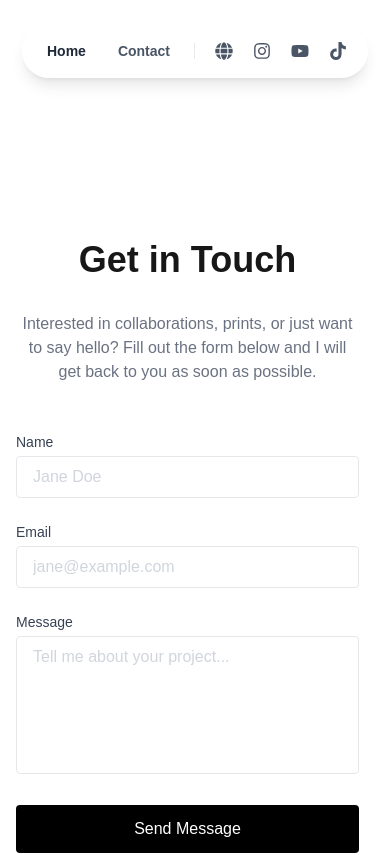
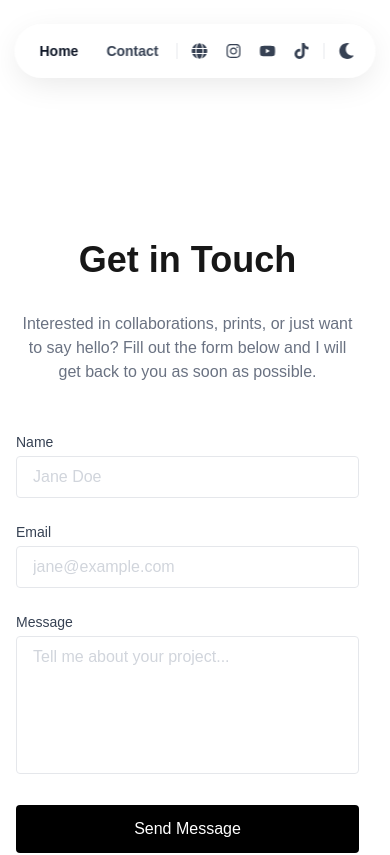
Before and after one commit to sandaruk93/photography-portfolio, a Next.js app: page /contact in a window 390 px wide. Shown: the top 855 px of the page. Built offline with nearby package versions, Linux system fonts and the light colour scheme; no server answers.

Commit message:
feat: Implement theme switcher, SEO enhancements, and mobile nav fixes

```diff
--- a/package.json
+++ b/package.json
@@ -13,6 +13,7 @@
     "@tanstack/react-query": "^5.90.16",
     "cloudinary": "^2.8.0",
     "next": "16.1.1",
+    "next-themes": "^0.4.6",
     "react": "19.2.3",
     "react-dom": "19.2.3",
     "react-icons": "^5.5.0",
--- a/src/app/globals.css
+++ b/src/app/globals.css
@@ -1,4 +1,5 @@
 @import "tailwindcss";
+@variant dark (&:where(.dark, .dark *));
 
 html {
   scrollbar-gutter: stable;
@@ -35,11 +36,9 @@ html {
   --font-mono: var(--font-geist-mono);
 }
 
-@media (prefers-color-scheme: dark) {
-  :root {
-    --background: #0a0a0a;
-    --foreground: #ededed;
-  }
+.dark {
+  --background: #0a0a0a;
+  --foreground: #ededed;
 }
 
 body {
--- a/src/app/providers.tsx
+++ b/src/app/providers.tsx
@@ -2,13 +2,16 @@
 
 import { QueryClient, QueryClientProvider } from '@tanstack/react-query';
 import { useState } from 'react';
+import { ThemeProvider } from 'next-themes';
 
 export default function Providers({ children }: { children: React.ReactNode }) {
     const [queryClient] = useState(() => new QueryClient());
 
     return (
         <QueryClientProvider client={queryClient}>
-            {children}
+            <ThemeProvider attribute="class" defaultTheme="system" enableSystem>
+                {children}
+            </ThemeProvider>
         </QueryClientProvider>
     );
 }
--- a/src/app/sitemap.ts
+++ b/src/app/sitemap.ts
@@ -1,19 +1,19 @@
 import { MetadataRoute } from 'next';
 
 export default function sitemap(): MetadataRoute.Sitemap {
-    const baseUrl = 'https://sandaru.me'; // Assuming this domain based on footer linkage
+    const baseUrl = 'https://photography.sandaru.me';
 
     return [
         {
             url: baseUrl,
             lastModified: new Date(),
-            changeFrequency: 'monthly',
+            changeFrequency: 'weekly',
             priority: 1,
         },
         {
             url: `${baseUrl}/contact`,
             lastModified: new Date(),
-            changeFrequency: 'monthly',
+            changeFrequency: 'weekly',
             priority: 0.8,
         },
     ];
--- a/src/components/Layout/Header.tsx
+++ b/src/components/Layout/Header.tsx
@@ -3,11 +3,18 @@
 import { useState, useEffect } from 'react';
 import Link from 'next/link';
 import { usePathname } from 'next/navigation';
-import { FaInstagram, FaYoutube, FaTiktok, FaGlobe } from "react-icons/fa";
+import { FaInstagram, FaYoutube, FaTiktok, FaGlobe, FaMoon, FaSun } from "react-icons/fa";
+import { useTheme } from 'next-themes';
 
 export default function Header() {
     const pathname = usePathname();
     const [isScrolled, setIsScrolled] = useState(false);
+    const { theme, setTheme } = useTheme();
+    const [mounted, setMounted] = useState(false);
+
+    useEffect(() => {
+        setMounted(true);
+    }, []);
 
     useEffect(() => {
         const handleScroll = () => {
@@ -26,26 +33,27 @@ export default function Header() {
     };
 
     return (
-        <header className="fixed top-6 left-1/2 -translate-x-1/2 z-50 w-[95%] max-w-fit transition-all duration-300">
+        <header className="fixed top-6 left-1/2 -translate-x-1/2 z-50 w-max max-w-[95vw] transition-all duration-300">
             <nav
                 className={`
                     flex items-center justify-between md:justify-center
-                    bg-white/60 dark:bg-black/60 backdrop-blur-md
-                    border border-white/20 dark:border-white/10
-                    rounded-full shadow-lg hover:shadow-xl
-                    transition-all duration-300 w-full md:w-auto
-                    ${isScrolled ? 'gap-2 md:gap-4 px-3 py-1.5 md:px-6 md:py-2' : 'gap-2 md:gap-6 px-3 py-2 md:px-8 md:py-3'}
+                    bg-white/50 dark:bg-black/50 backdrop-blur-2xl
+                    border border-white/10 dark:border-white/5
+                    rounded-full shadow-[inset_0_1px_0_0_rgba(255,255,255,0.4),0_8px_32px_-4px_rgba(0,0,0,0.1)]
+                    hover:shadow-[inset_0_1px_0_0_rgba(255,255,255,0.5),0_12px_40px_-4px_rgba(0,0,0,0.15)]
+                    transition-all duration-500 w-full md:w-auto overflow-x-auto scrollbar-hide
+                    ${isScrolled ? 'gap-1 md:gap-4 px-2 py-1.5 md:px-6 md:py-2' : 'gap-1 md:gap-6 px-3 py-2 md:px-8 md:py-3'}
                 `}
             >
                 <Link
                     href="/"
                     onClick={handleHomeClick}
                     className={`
-                        font-bold text-gray-800 dark:text-gray-200
+                        font-bold text-gray-900 dark:text-gray-100
                         hover:text-black dark:hover:text-white
                         hover:bg-white/50 dark:hover:bg-white/10
-                        rounded-full transition-all duration-300
-                        ${isScrolled ? 'px-3 py-2 md:px-4 md:py-2 text-sm md:text-sm' : 'px-3 py-2 md:px-5 md:py-2.5 text-sm md:text-base'}
+                        rounded-full transition-all duration-300 whitespace-nowrap
+                        ${isScrolled ? 'px-2 py-2 md:px-4 md:py-2 text-xs md:text-sm' : 'px-3 py-2 md:px-5 md:py-2.5 text-sm md:text-base'}
                     `}
                 >
                     Home
@@ -53,80 +61,102 @@ export default function Header() {
                 <Link
                     href="/contact"
                     className={`
-                        font-bold text-gray-600 dark:text-gray-400
+                        font-bold text-gray-700 dark:text-gray-300
                         hover:text-black dark:hover:text-white
                         hover:bg-white/50 dark:hover:bg-white/10
-                        rounded-full transition-all duration-300
-                        ${isScrolled ? 'px-3 py-2 md:px-4 md:py-2 text-sm md:text-sm' : 'px-3 py-2 md:px-5 md:py-2.5 text-sm md:text-base'}
+                        rounded-full transition-all duration-300 whitespace-nowrap
+                        ${isScrolled ? 'px-2 py-2 md:px-4 md:py-2 text-xs md:text-sm' : 'px-3 py-2 md:px-5 md:py-2.5 text-sm md:text-base'}
                     `}
                 >
                     Contact
                 </Link>
 
-                <div className={`w-px bg-gray-300/50 dark:bg-gray-700/50 mx-1 md:mx-2 transition-all duration-300 ${isScrolled ? 'h-3 md:h-4' : 'h-4 md:h-5'}`} />
+                <div className={`w-px bg-gray-300/50 dark:bg-gray-700/50 mx-0.5 md:mx-2 transition-all duration-300 ${isScrolled ? 'h-3 md:h-4' : 'h-4 md:h-5'}`} />
 
-                <div className="flex items-center gap-1 md:gap-2">
+                <div className="flex items-center gap-0.5 md:gap-2">
                     <Link
                         href="https://sandaru.me"
                         target="_blank"
                         rel="noopener noreferrer"
                         className={`
-                            text-gray-600 dark:text-gray-400
+                            text-gray-700 dark:text-gray-300
                             hover:text-black dark:hover:text-white
                             hover:bg-white/50 dark:hover:bg-white/10
                             rounded-full transition-all duration-300
-                            ${isScrolled ? 'p-2 md:p-2' : 'p-2 md:p-3'}
+                            ${isScrolled ? 'p-1.5 md:p-2' : 'p-2 md:p-3'}
                         `}
                         aria-label="Main Website"
                     >
-                        <FaGlobe size={18} className={`transition-all duration-300 ${isScrolled ? 'md:w-4 md:h-4' : 'md:w-5 md:h-5'}`} />
+                        <FaGlobe size={16} className={`transition-all duration-300 ${isScrolled ? 'md:w-4 md:h-4' : 'md:w-5 md:h-5'}`} />
                     </Link>
                     <Link
                         href="https://www.instagram.com/sandarugraphy/"
                         target="_blank"
                         rel="noopener noreferrer"
                         className={`
-                            text-gray-600 dark:text-gray-400
+                            text-gray-700 dark:text-gray-300
                             hover:text-black dark:hover:text-white
                             hover:bg-white/50 dark:hover:bg-white/10
                             rounded-full transition-all duration-300
-                            ${isScrolled ? 'p-2 md:p-2' : 'p-2 md:p-3'}
+                            ${isScrolled ? 'p-1.5 md:p-2' : 'p-2 md:p-3'}
                         `}
                         aria-label="Instagram"
                     >
-                        <FaInstagram size={18} className={`transition-all duration-300 ${isScrolled ? 'md:w-4 md:h-4' : 'md:w-5 md:h-5'}`} />
+                        <FaInstagram size={16} className={`transition-all duration-300 ${isScrolled ? 'md:w-4 md:h-4' : 'md:w-5 md:h-5'}`} />
                     </Link>
                     <Link
                         href="https://www.youtube.com/@sandarusuranjaya"
                         target="_blank"
                         rel="noopener noreferrer"
                         className={`
-                            text-gray-600 dark:text-gray-400
+                            text-gray-700 dark:text-gray-300
                             hover:text-black dark:hover:text-white
                             hover:bg-white/50 dark:hover:bg-white/10
                             rounded-full transition-all duration-300
-                            ${isScrolled ? 'p-2 md:p-2' : 'p-2 md:p-3'}
+                            ${isScrolled ? 'p-1.5 md:p-2' : 'p-2 md:p-3'}
                         `}
                         aria-label="YouTube"
                     >
-                        <FaYoutube size={18} className={`transition-all duration-300 ${isScrolled ? 'md:w-4 md:h-4' : 'md:w-5 md:h-5'}`} />
+                        <FaYoutube size={16} className={`transition-all duration-300 ${isScrolled ? 'md:w-4 md:h-4' : 'md:w-5 md:h-5'}`} />
                     </Link>
                     <Link
                         href="https://www.tiktok.com/@sandaru.space?_r=1&_t=ZS-92woH0cRhAX"
                         target="_blank"
                         rel="noopener noreferrer"
                         className={`
-                            text-gray-600 dark:text-gray-400
+                            text-gray-700 dark:text-gray-300
                             hover:text-black dark:hover:text-white
                             hover:bg-white/50 dark:hover:bg-white/10
                             rounded-full transition-all duration-300
-                            ${isScrolled ? 'p-2 md:p-2' : 'p-2 md:p-3'}
+                            ${isScrolled ? 'p-1.5 md:p-2' : 'p-2 md:p-3'}
                         `}
                         aria-label="TikTok"
                     >
-                        <FaTiktok size={18} className={`transition-all duration-300 ${isScrolled ? 'md:w-4 md:h-4' : 'md:w-5 md:h-5'}`} />
+                        <FaTiktok size={16} className={`transition-all duration-300 ${isScrolled ? 'md:w-4 md:h-4' : 'md:w-5 md:h-5'}`} />
                     </Link>
                 </div>
+
+                <div className={`w-px bg-gray-300/50 dark:bg-gray-700/50 mx-0.5 md:mx-2 transition-all duration-300 ${isScrolled ? 'h-3 md:h-4' : 'h-4 md:h-5'}`} />
+
+                {mounted && (
+                    <button
+                        onClick={() => setTheme(theme === 'dark' ? 'light' : 'dark')}
+                        className={`
+                            text-gray-700 dark:text-gray-300
+                            hover:text-black dark:hover:text-white
+                            hover:bg-white/50 dark:hover:bg-white/10
+                            rounded-full transition-all duration-300
+                            ${isScrolled ? 'p-1.5 md:p-2' : 'p-2 md:p-3'}
+                        `}
+                        aria-label="Toggle Theme"
+                    >
+                        {theme === 'dark' ? (
+                            <FaSun size={16} className={`transition-all duration-300 ${isScrolled ? 'md:w-4 md:h-4' : 'md:w-5 md:h-5'}`} />
+                        ) : (
+                            <FaMoon size={16} className={`transition-all duration-300 ${isScrolled ? 'md:w-4 md:h-4' : 'md:w-5 md:h-5'}`} />
+                        )}
+                    </button>
+                )}
             </nav>
         </header>
     );
```
Also changed, not shown: src/app/layout.tsx (+15 -14 lines), src/app/page.tsx (+9 -4 lines), 1 other file (tests, documents, lock files or other folders).
